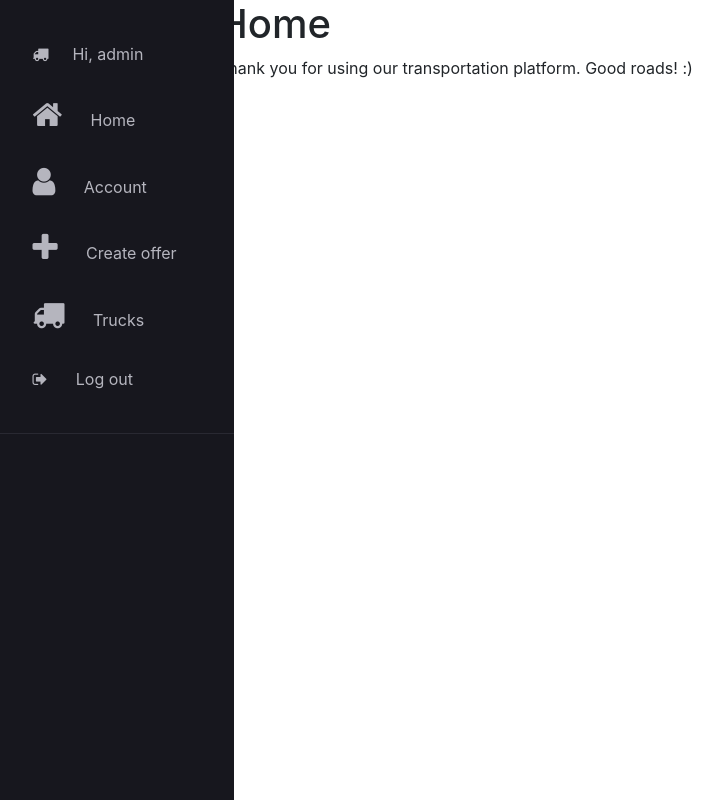
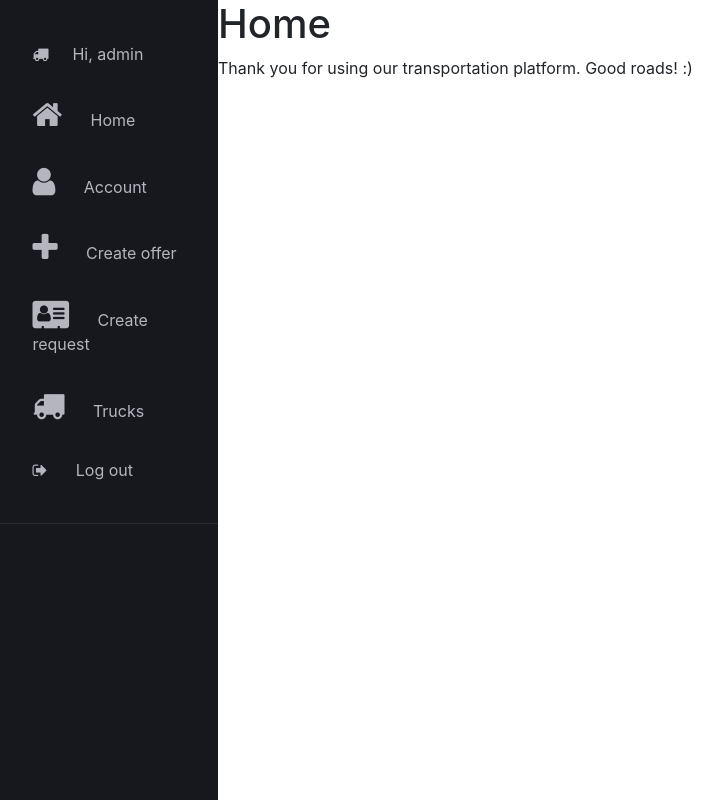
Before and after one commit to malinastanciu/TransportPlatform, a Django app: page / in a window 1280 px wide. Shown: the whole page, without its empty margins (22-745 px from the left). Run offline with Django 4.2, Linux system fonts and the light colour scheme; a user stored in the database is signed in; some libraries are stand-ins or nearby versions.

Commit message:
added create request page

```diff
--- a/application/static/application/css/main_layout_application.css
+++ b/application/static/application/css/main_layout_application.css
@@ -6,7 +6,7 @@
 }
 
 .side-bar {
-  width: 16rem;
+  width: 15rem;
   height: 100%;
   padding: 2.1rem 0rem;
   background-color: #17171e;
--- a/application/templates/application/main_layout_application.html
+++ b/application/templates/application/main_layout_application.html
@@ -36,6 +36,12 @@
                 </a>
             </li>
             <li class="features-item">
+                <a href="{% url 'create_request' %}">
+                    <i class="fa fa-address-card features-item-icon"></i>
+                    <span class="features-item-text">Create request </span>
+                </a>
+            </li>
+            <li class="features-item">
                 <a href="{% url 'trucks' %}">
                     <i class="fa fa-truck features-item-icon"></i>
                     <span class="features-item-text"> Trucks </span>
--- a/application/urls.py
+++ b/application/urls.py
@@ -6,5 +6,6 @@ urlpatterns = [
     path('', application_views.home, name='home'),
     path('account/', application_views.account, name='account'),
     path('createoffer/', application_views.offer_view, name='create_offer'),
-    path('trucks/', application_views.trucks, name='trucks')
+    path('trucks/', application_views.trucks, name='trucks'),
+    path('createrequest/', application_views.create_request, name='create_request')
 ]
--- a/application/views.py
+++ b/application/views.py
@@ -3,8 +3,6 @@ import datetime
 from django.contrib.auth.decorators import login_required
 from django.shortcuts import render
 from django.http import HttpResponse
-from arcgis.gis import GIS
-from IPython.display import display
 from application.functions import create_context
 from .forms import OfferForm
 
@@ -71,3 +69,9 @@ def trucks(request):
 
     context = {'trucks': curr_trucks, 'fuel_t': FUEL_TYPE, 'truck_t': TRUCK_TYPE}
     return render(request, "application/trucks.html", context=context)
+
+
+@login_required(login_url='login')
+def create_request(request):
+    context = create_context(request)
+    return render(request, 'application/create_request.html', context)
```
Also changed, not shown: application/templates/application/create_request.html (added, +9 -0 lines), ChangeLog.md, application/static/application/css/create_request.css (added), db.sqlite3, identifier.sqlite (added).
